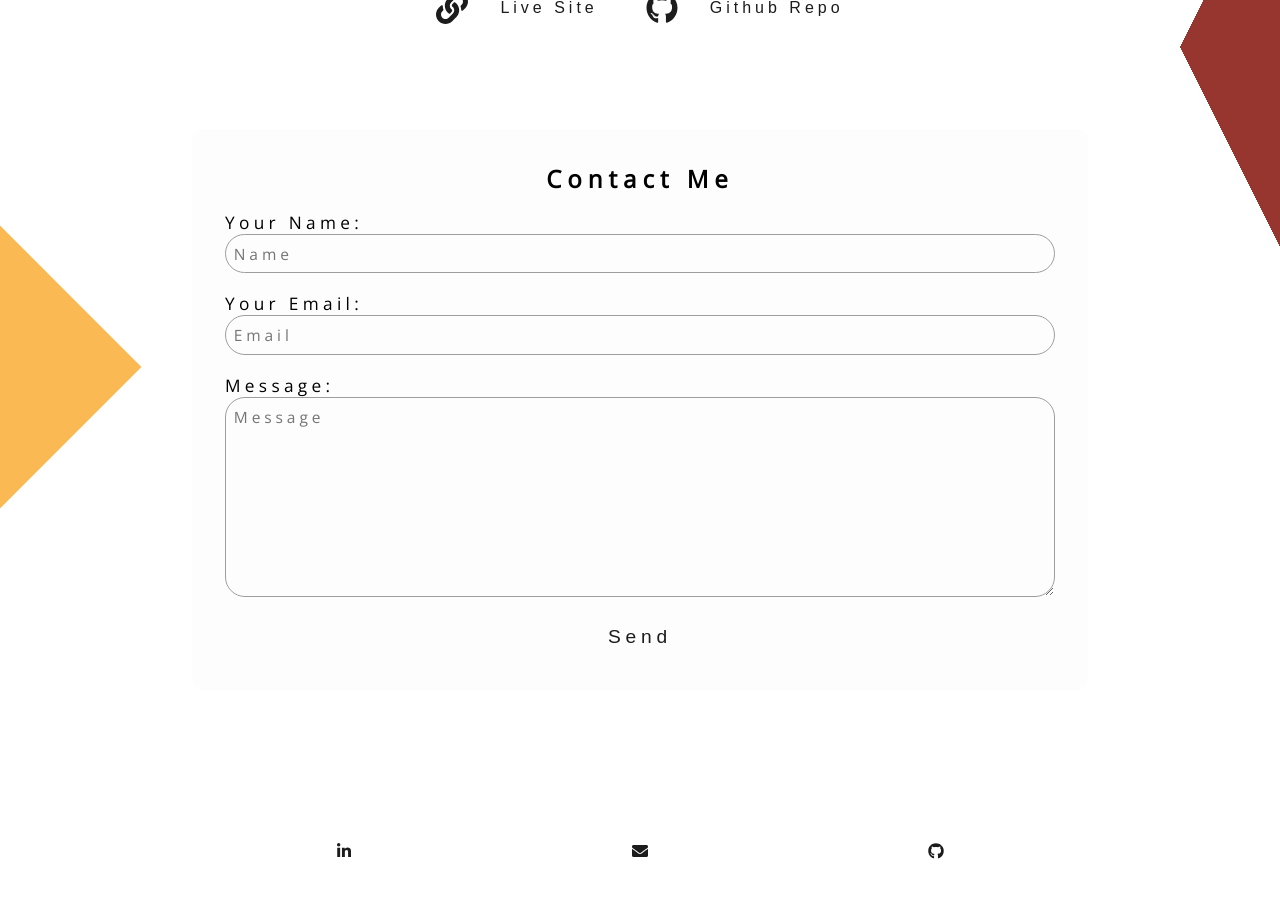
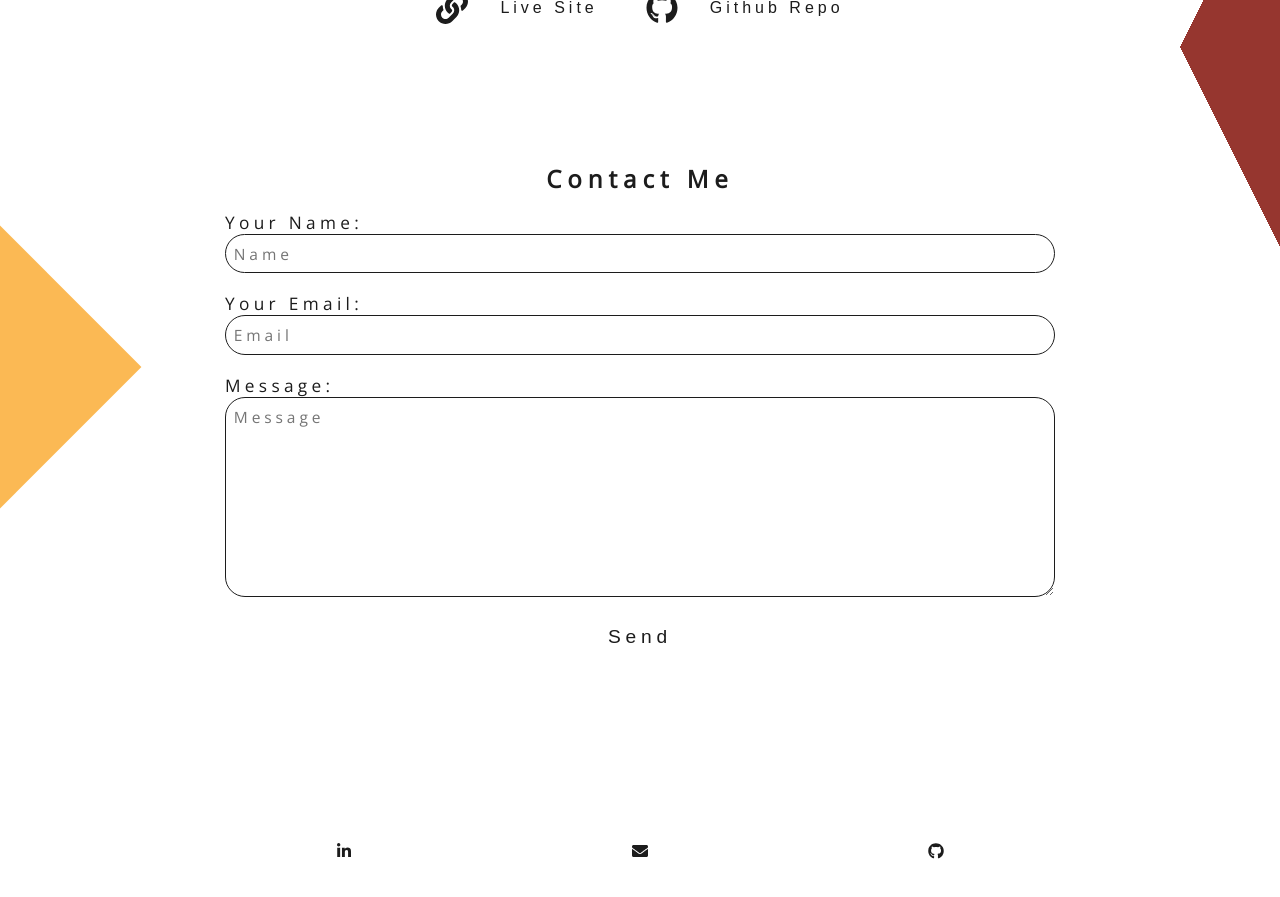
Before and after one commit to grahamjantz/graham-jantz-portfolio, a React (Create React App) app: page / in a window 1280 px wide. Shown: the part 3600-4497 px from the top of the page. Built offline with nearby package versions, Linux system fonts and the light colour scheme; the HTML template or start-up script is replaced by a standard one; what react-animations would draw is missing.

Commit message:
implemented theme colors in contact form div

```diff
--- a/src/App.js
+++ b/src/App.js
@@ -80,6 +80,7 @@ function App() {
             themeBluRec={theme.bluRectangle}
             themeOrgSqu={theme.orgSquare}
             bluRect={theme.bluRectangle}
+            glass={theme.glass}
           />
           <Footer
             className='comp'
--- a/src/components/ContactPage/ContactPage.js
+++ b/src/components/ContactPage/ContactPage.js
@@ -4,12 +4,12 @@ import Button from '../Button/Button';
 import './ContactPage.css'
 
 
-const ContactPage = ({ themeColor, themeBoxShadow1, themeBoxShadow2, themeBody, bluRect, themeOrgSqu, themeBluRec }) => {
+const ContactPage = ({ themeColor, themeBoxShadow1, themeBoxShadow2, themeBody, bluRect, themeOrgSqu, themeBluRec, glass }) => {
   const StyledInput = styled.input`
   width: 100%;
   background-color: transparent;
   color: ${themeColor};
-  border: 1px solid ${themeBoxShadow1};
+  border: 1px solid ${themeColor};
   `;
   // taken from styled component above
   // box-shadow: inset 3px 3px 5px ${themeBoxShadow1},
@@ -19,7 +19,7 @@ const ContactPage = ({ themeColor, themeBoxShadow1, themeBoxShadow2, themeBody,
   width: 100%;
   background-color: transparent;
   color: ${themeColor};
-  border: 1px solid ${themeBoxShadow1};
+  border: 1px solid ${themeColor};
   `;
   // Taken from styled component above
   // box-shadow: inset 3px 3px 5px ${themeBoxShadow1},
@@ -32,9 +32,8 @@ const ContactPage = ({ themeColor, themeBoxShadow1, themeBoxShadow2, themeBody,
   background: linear-gradient(to top right, transparent 50%, ${themeBluRec} 50%);
   `;
 
-
   return (
-    <div className='contact-container' id="contact" style={{color: 'black'}}>
+    <div className='contact-container' id="contact" style={{color: themeColor, backgroundColor: glass}}>
       <div className='contact-org-squ-container'>
           <StyledOrgSqu className='contact-org-square'/>
         </div>
```
